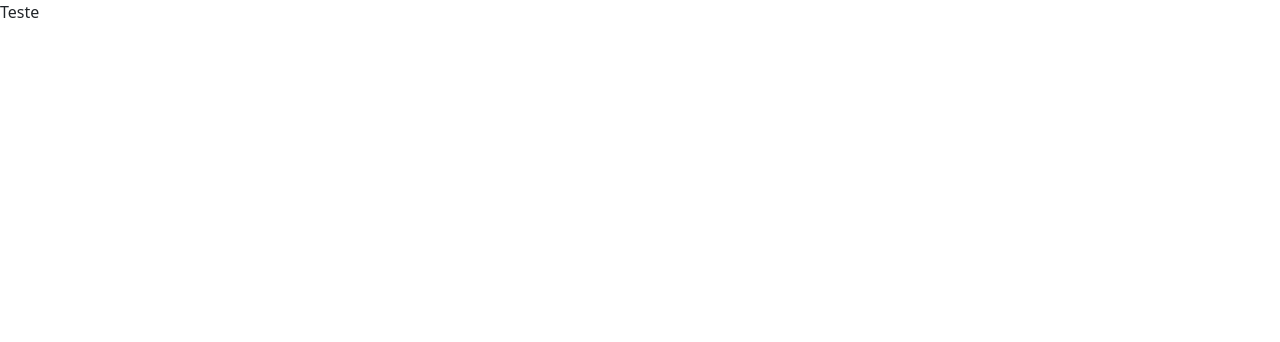
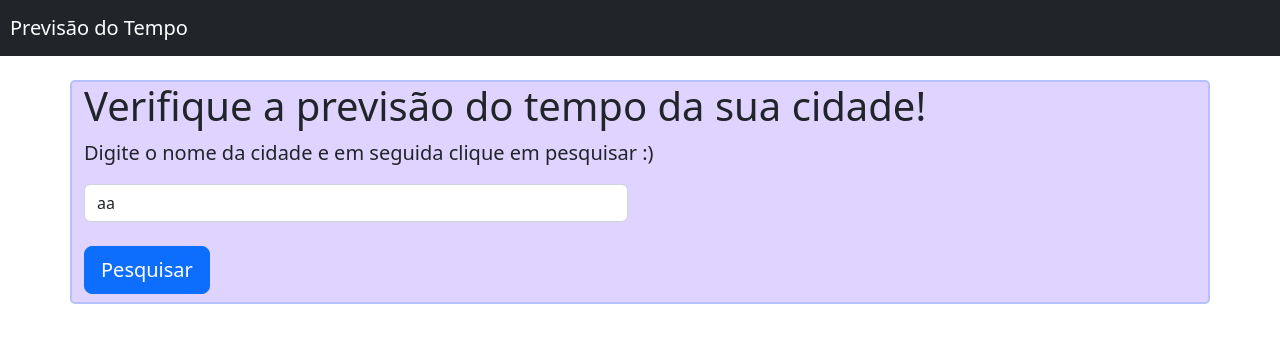
Before and after one commit to TitanCodeXD/Weather_React, a React (Vite) app: page / in a window 1280 px wide. Shown: the top 342 px of the page. Built offline with nearby package versions, Linux system fonts and the light colour scheme.

Commit message:
fazendo a interface inicial e aplicando useState ao input de texto

```diff
--- a/src/App.css
+++ b/src/App.css
@@ -0,0 +1,14 @@
+a {
+  margin-left: 10px;
+}
+
+.container {
+  background-color: #DFD4FF;
+  border-radius: 5px;
+  border: solid 2px;
+  border-color: #B5C0FF;
+}
+
+button {
+  margin-bottom: 8px;
+}
--- a/src/App.jsx
+++ b/src/App.jsx
@@ -1,14 +1,51 @@
-import './App.css'
+import {useState} from 'react';
+import './App.css';
 
 function App() {
+const [city, setCity] = useState("aa");
 
+const handleChange = (event) => {
+setCity(event.target.value);
+};
 
   return (
     <>
       <div>
-        <nav>
-        Teste
+
+
+        <nav className = "navbar navbar-expanded-md navbar-dark bg-dark mb-4">
+        <a className = "navbar-brand text-white ml-4" href = "#">Previsão do Tempo</a>
         </nav>
+
+
+        <main className = "container">
+          <div className = "jumbotron">
+            <h1>
+              Verifique a previsão do tempo da sua cidade!
+            </h1>
+            <p className = "lead">
+              Digite o nome da cidade e em seguida clique em pesquisar :)
+            </p>
+
+            <div className = "row mb-4">
+              <div className = "col-md-6">
+                <input
+                onChange={handleChange}
+                className = "form-control"
+                value = {city}>
+
+                </input>
+              </div>
+            </div>
+
+            <button className = "btn btn-primary btn-lg">
+              Pesquisar
+            </button>
+
+          </div>
+
+        </main>
+
       </div>
     </>
   )
```
